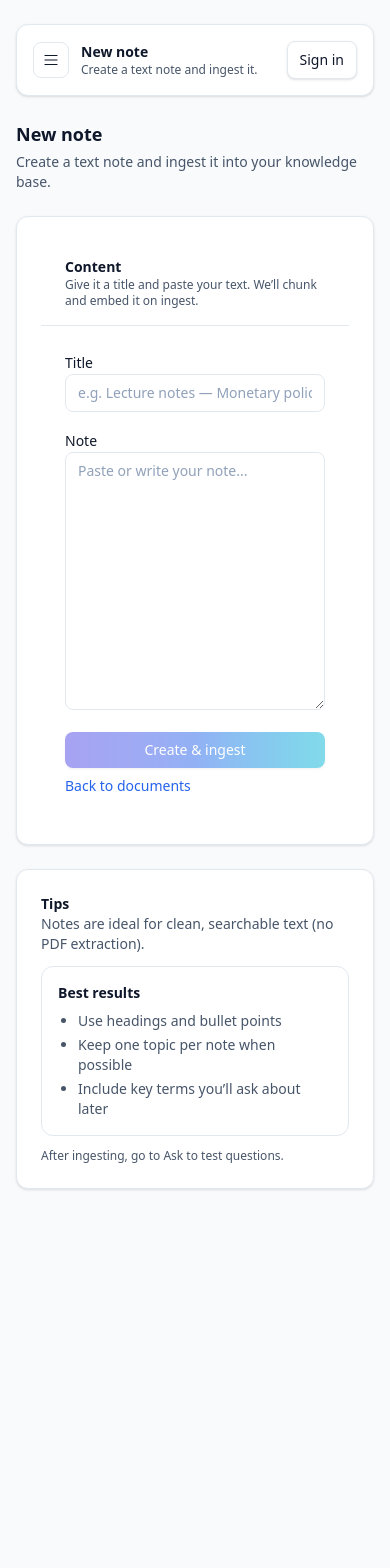
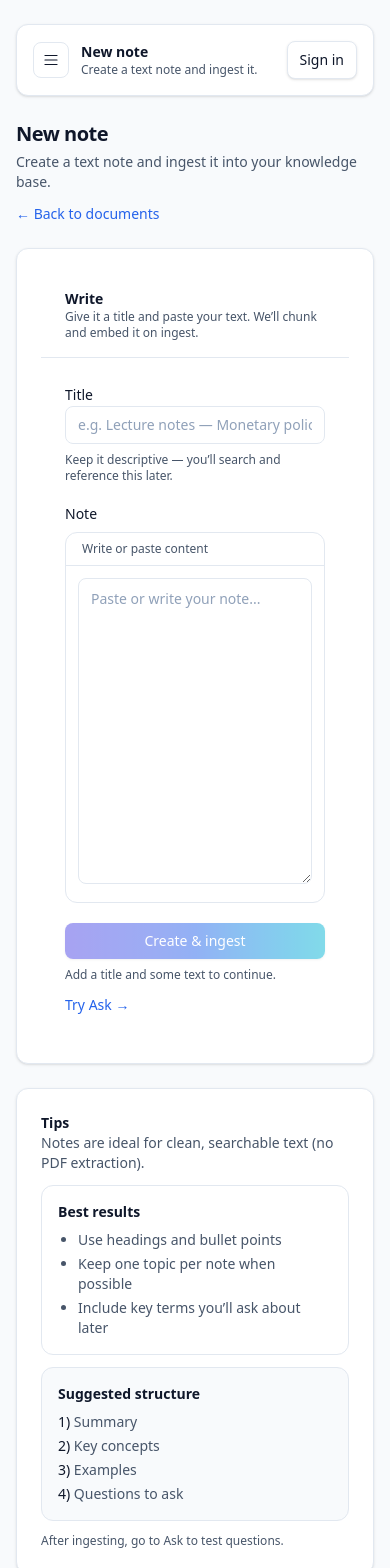
Before and after one commit to Misho-1019/AI-Powered-Knowledge-Base, a Next.js app: page /documents/new in a window 390 px wide. Shown: the top 1568 px of the page. Before the commit the page ends 1213 px from the top, so only its background shows below. Built offline with nearby package versions, Linux system fonts and the light colour scheme; no server answers.

Commit message:
Polish editor layout and writing hierarchy

```diff
--- a/src/app/documents/[id]/page.tsx
+++ b/src/app/documents/[id]/page.tsx
@@ -20,7 +20,7 @@ export default async function DocumentDetailPage({ params, } : { params: Promise
       <div className="space-y-6">
         <Link
           href="/documents"
-            className="text-sm font-medium text-[var(--brand-2)] hover:underline"
+          className="text-sm font-medium text-[var(--brand-2)] hover:underline focus-visible:outline-none focus-visible:ring-2 focus-visible:ring-[var(--brand-2)]/30 focus-visible:ring-offset-2 rounded"
         >
           ← Back to documents
         </Link>
@@ -32,17 +32,21 @@ export default async function DocumentDetailPage({ params, } : { params: Promise
           actionLabel="Go to auth →"
         />
       </div>
-      );
+    )
   }
 
-    const { data: doc, error: docError } = await supabase.from('documents').select('id, title, status, created_at, updated_at, metadata, storage_path').eq('id', id).single();
+  const { data: doc, error: docError } = await supabase
+    .from('documents')
+    .select('id, title, status, created_at, updated_at, metadata, storage_path')
+    .eq('id', id)
+    .single();
 
   if (docError) {
     return (
       <div className="space-y-6">
         <Link
           href="/documents"
-            className="text-sm font-medium text-[var(--brand-2)] hover:underline"
+          className="text-sm font-medium text-[var(--brand-2)] hover:underline focus-visible:outline-none focus-visible:ring-2 focus-visible:ring-[var(--brand-2)]/30 focus-visible:ring-offset-2 rounded"
         >
           ← Back to documents
         </Link>
@@ -61,14 +65,18 @@ export default async function DocumentDetailPage({ params, } : { params: Promise
     );
   }
 
-    const { data: chunks, error: chunksError } = await supabase.from('document_chunks').select('id, chunk_index, text_chunk, token_count, created_at').eq('document_id', id).order('chunk_index', { ascending: true });
+  const { data: chunks, error: chunksError } = await supabase
+    .from('document_chunks')
+    .select('id, chunk_index, text_chunk, token_count, created_at')
+    .eq('document_id', id)
+    .order('chunk_index', { ascending: true });
 
   if (chunksError) {
     return (
       <div className="space-y-6">
         <Link
           href="/documents"
-            className="text-sm font-medium text-[var(--brand-2)] hover:underline"
+          className="text-sm font-medium text-[var(--brand-2)] hover:underline focus-visible:outline-none focus-visible:ring-2 focus-visible:ring-[var(--brand-2)]/30 focus-visible:ring-offset-2 rounded"
         >
           ← Back to documents
         </Link>
@@ -88,7 +96,7 @@ export default async function DocumentDetailPage({ params, } : { params: Promise
       <div>
         <Link
           href="/documents"
-            className="text-sm font-medium text-[var(--brand-2)] hover:underline"
+          className="inline-flex items-center gap-2 text-sm font-medium text-[var(--brand-2)] hover:underline focus-visible:outline-none focus-visible:ring-2 focus-visible:ring-[var(--brand-2)]/30 focus-visible:ring-offset-2 rounded"
         >
           ← Back to documents
         </Link>
@@ -96,12 +104,18 @@ export default async function DocumentDetailPage({ params, } : { params: Promise
 
       {/* Header card */}
       <Card className="p-0 overflow-hidden">
-          <div className="border-b border-[var(--border)] bg-white px-6 py-4">
-            <div className="flex flex-col gap-3 sm:flex-row sm:items-center sm:justify-between">
+        <div className="border-b border-[var(--border)] bg-white px-6 py-5">
+          <div className="flex flex-col gap-4 sm:flex-row sm:items-start sm:justify-between">
             <div className="min-w-0">
-                <h1 className="truncate text-lg font-semibold">{doc.title}</h1>
-                <div className="mt-1 flex flex-wrap items-center gap-2 text-xs text-[var(--muted)]">
-                  <span>
+              <div className="flex flex-wrap items-center gap-2">
+                <h1 className="truncate text-xl font-semibold tracking-tight text-[var(--text)]">
+                  {doc.title}
+                </h1>
+                <Badge status={doc.status} />
+              </div>
+
+              <div className="mt-2 flex flex-wrap items-center gap-2 text-xs text-[var(--muted)]">
+                <span className="inline-flex items-center rounded-full border border-[var(--border)] bg-white px-2 py-0.5">
                   Created{" "}
                   {new Date(doc.created_at).toLocaleDateString(undefined, {
                     year: "numeric",
@@ -109,8 +123,7 @@ export default async function DocumentDetailPage({ params, } : { params: Promise
                     day: "2-digit",
                   })}
                 </span>
-                  <span>•</span>
-                  <span>
+                <span className="inline-flex items-center rounded-full border border-[var(--border)] bg-white px-2 py-0.5">
                   Updated{" "}
                   {new Date(doc.updated_at ?? doc.created_at).toLocaleDateString(
                     undefined,
@@ -121,8 +134,7 @@ export default async function DocumentDetailPage({ params, } : { params: Promise
             </div>
 
             <div className="flex items-center gap-2">
-                <Badge status={doc.status} />
-                <Link href="/ask" className="hidden sm:inline">
+              <Link href="/ask" className="hidden sm:inline-flex">
                 <Button variant="secondary">Ask</Button>
               </Link>
             </div>
@@ -132,19 +144,19 @@ export default async function DocumentDetailPage({ params, } : { params: Promise
         <div className="px-6 py-6 space-y-4">
           {/* Storage path (if present) */}
           {doc.storage_path ? (
-              <div className="rounded-xl border border-[var(--border)] bg-slate-50 p-4">
+            <div className="rounded-xl border border-[var(--border)] bg-white p-4">
               <div className="text-xs font-semibold text-slate-700">
                 Storage path
               </div>
-                <div className="mt-1 break-all text-xs text-slate-700">
+              <div className="mt-1 break-all rounded-lg bg-slate-50 p-3 text-xs text-slate-700">
                 {doc.storage_path}
               </div>
             </div>
           ) : null}
 
           {/* Primary action */}
-            <div className="flex flex-col gap-2 sm:flex-row sm:items-center sm:justify-between">
-              <div className="text-sm text-[var(--muted)]">
+          <div className="flex flex-col gap-3 sm:flex-row sm:items-center sm:justify-between">
+            <div className="text-sm text-[var(--muted)] leading-6">
               {doc.status === "PROCESSED"
                 ? "This document is processed and ready for search."
                 : "Process this document to extract text and generate embeddings."}
@@ -160,8 +172,13 @@ export default async function DocumentDetailPage({ params, } : { params: Promise
 
           {/* Metadata (collapsible, nicer) */}
           <details className="rounded-xl border border-[var(--border)] bg-white p-4">
-              <summary className="cursor-pointer text-sm font-semibold">
+            <summary className="cursor-pointer text-sm font-semibold list-none">
+              <span className="inline-flex items-center gap-2">
                 Metadata (debug)
+                <span className="text-xs font-medium text-[var(--muted)]">
+                  JSON
+                </span>
+              </span>
             </summary>
             <pre className="mt-3 overflow-auto rounded-lg bg-slate-50 p-3 text-xs">
               {JSON.stringify(doc.metadata ?? {}, null, 2)}
@@ -176,7 +193,7 @@ export default async function DocumentDetailPage({ params, } : { params: Promise
           <div className="flex items-center justify-between gap-3">
             <div>
               <div className="text-sm font-semibold">
-                  Chunks ({chunks?.length ?? 0})
+                Chunks <span className="text-[var(--muted)]">({chunks?.length ?? 0})</span>
               </div>
               <div className="text-xs text-[var(--muted)]">
                 These are the searchable pieces used for retrieval.
@@ -196,20 +213,26 @@ export default async function DocumentDetailPage({ params, } : { params: Promise
               {chunks.map((c) => (
                 <li
                   key={c.id}
-                    className="rounded-xl border border-[var(--border)] bg-white p-4"
+                  className="rounded-xl border border-[var(--border)] bg-white p-4 transition-shadow duration-150 hover:shadow-sm"
                 >
-                    <div className="mb-2 flex flex-wrap items-center justify-between gap-2">
+                  <div className="mb-3 flex flex-wrap items-center justify-between gap-2">
+                    <div className="inline-flex items-center gap-2">
                       <div className="text-xs font-semibold text-slate-700">
                         Chunk #{c.chunk_index}
                       </div>
-                      <div className="text-xs text-[var(--muted)]">
-                        {typeof c.token_count === "number"
-                          ? `~${c.token_count} tokens`
-                          : "tokens: n/a"}
+                      {typeof c.token_count === "number" ? (
+                        <span className="rounded-full border border-[var(--border)] bg-slate-50 px-2 py-0.5 text-xs text-[var(--muted)]">
+                          ~{c.token_count} tokens
+                        </span>
+                      ) : (
+                        <span className="rounded-full border border-[var(--border)] bg-slate-50 px-2 py-0.5 text-xs text-[var(--muted)]">
+                          tokens: n/a
+                        </span>
+                      )}
                     </div>
                   </div>
 
-                    <div className="rounded-lg bg-slate-50 p-3 text-sm whitespace-pre-wrap">
+                  <div className="rounded-lg bg-slate-50 p-3 text-sm whitespace-pre-wrap leading-6">
                     {c.text_chunk}
                   </div>
                 </li>
--- a/src/app/documents/new/page.tsx
+++ b/src/app/documents/new/page.tsx
@@ -41,27 +41,50 @@ export default function NewDocumentPage() {
     router.refresh();
   }
 
+  const canSubmit = !loading && !!title.trim() && !!text.trim();
+
   return (
     <div className="space-y-6">
       {/* Header */}
+      <div className="flex flex-col gap-3 sm:flex-row sm:items-start sm:justify-between">
         <div className="space-y-1">
-          <h1 className="text-lg font-semibold">New note</h1>
+          <h1 className="text-xl font-semibold tracking-tight">New note</h1>
           <p className="text-sm text-[var(--muted)]">
             Create a text note and ingest it into your knowledge base.
           </p>
         </div>
 
+        {/* Quick nav */}
+        <Link
+          href="/documents"
+          className="inline-flex items-center text-sm font-medium text-[var(--brand-2)] hover:underline focus-visible:outline-none focus-visible:ring-2 focus-visible:ring-[var(--brand-2)]/30 focus-visible:ring-offset-2 rounded"
+        >
+          ← Back to documents
+        </Link>
+      </div>
+
       <div className="grid gap-6 lg:grid-cols-[1fr_320px]">
         {/* Form */}
         <Card className="p-0 overflow-hidden">
+          {/* Card header */}
           <div className="border-b border-[var(--border)] bg-white px-6 py-4">
-              <div className="text-sm font-semibold">Content</div>
+            <div className="flex items-start justify-between gap-4">
+              <div>
+                <div className="text-sm font-semibold">Write</div>
                 <div className="text-xs text-[var(--muted)]">
                   Give it a title and paste your text. We’ll chunk and embed it on ingest.
                 </div>
               </div>
 
-            <div className="px-6 py-6 space-y-4">
+              <div className="hidden sm:flex items-center gap-2">
+                <span className="rounded-full border border-[var(--border)] bg-white px-2.5 py-1 text-xs text-[var(--muted)]">
+                  Markdown-friendly
+                </span>
+              </div>
+            </div>
+          </div>
+
+          <div className="px-6 py-6 space-y-5">
             <div className="space-y-2">
               <label className="text-sm font-medium">Title</label>
               <Input
@@ -69,32 +92,59 @@ export default function NewDocumentPage() {
                 value={title}
                 onChange={(e) => setTitle(e.target.value)}
               />
+              <p className="text-xs text-[var(--muted)]">
+                Keep it descriptive — you’ll search and reference this later.
+              </p>
             </div>
 
             <div className="space-y-2">
+              <div className="flex items-center justify-between gap-3">
                 <label className="text-sm font-medium">Note</label>
+                <div className="text-xs text-[var(--muted)]">
+                  {text.trim() ? `${text.trim().length.toLocaleString()} chars` : " "}
+                </div>
+              </div>
+
+              {/* Editor frame */}
+              <div className="rounded-xl border border-[var(--border)] bg-white">
+                <div className="border-b border-[var(--border)] px-4 py-2 text-xs text-[var(--muted)] flex items-center justify-between">
+                  <span>Write or paste content</span>
+                  <span className="hidden sm:inline">Tip: headings + bullets work best</span>
+                </div>
+                <div className="p-3">
                   <Textarea
                     placeholder="Paste or write your note..."
                     value={text}
                     onChange={(e) => setText(e.target.value)}
                     rows={12}
+                    className="leading-6"
                   />
                 </div>
+              </div>
+            </div>
 
+            {/* Actions */}
+            <div className="flex flex-col gap-3 sm:flex-row sm:items-center sm:justify-between">
               <div className="flex flex-col gap-2 sm:flex-row sm:items-center">
                 <Button
                   onClick={handleSubmit}
                   isLoading={loading}
-                  disabled={loading || !title.trim() || !text.trim()}
+                  disabled={!canSubmit}
                 >
                   Create & ingest
                 </Button>
 
+                <span className="text-xs text-[var(--muted)]">
+                  {canSubmit ? "Ready to ingest." : "Add a title and some text to continue."}
+                </span>
+              </div>
+
+              {/* Secondary action */}
               <Link
-                  href="/documents"
-                  className="text-sm font-medium text-[var(--brand-2)] hover:underline"
+                href="/ask"
+                className="text-sm font-medium text-[var(--brand-2)] hover:underline focus-visible:outline-none focus-visible:ring-2 focus-visible:ring-[var(--brand-2)]/30 focus-visible:ring-offset-2 rounded"
               >
-                  Back to documents
+                Try Ask →
               </Link>
             </div>
 
@@ -122,6 +172,16 @@ export default function NewDocumentPage() {
             </ul>
           </div>
 
+          <div className="rounded-xl border border-[var(--border)] bg-slate-50 p-4">
+            <div className="text-sm font-semibold">Suggested structure</div>
+            <ul className="mt-2 space-y-1 text-sm text-[var(--muted)]">
+              <li><span className="font-medium text-[var(--text)]">1)</span> Summary</li>
+              <li><span className="font-medium text-[var(--text)]">2)</span> Key concepts</li>
+              <li><span className="font-medium text-[var(--text)]">3)</span> Examples</li>
+              <li><span className="font-medium text-[var(--text)]">4)</span> Questions to ask</li>
+            </ul>
+          </div>
+
           <div className="text-xs text-[var(--muted)]">
             After ingesting, go to <span className="font-medium">Ask</span> to test questions.
           </div>
```
Lines whose indentation alone changed are shown as unchanged.
